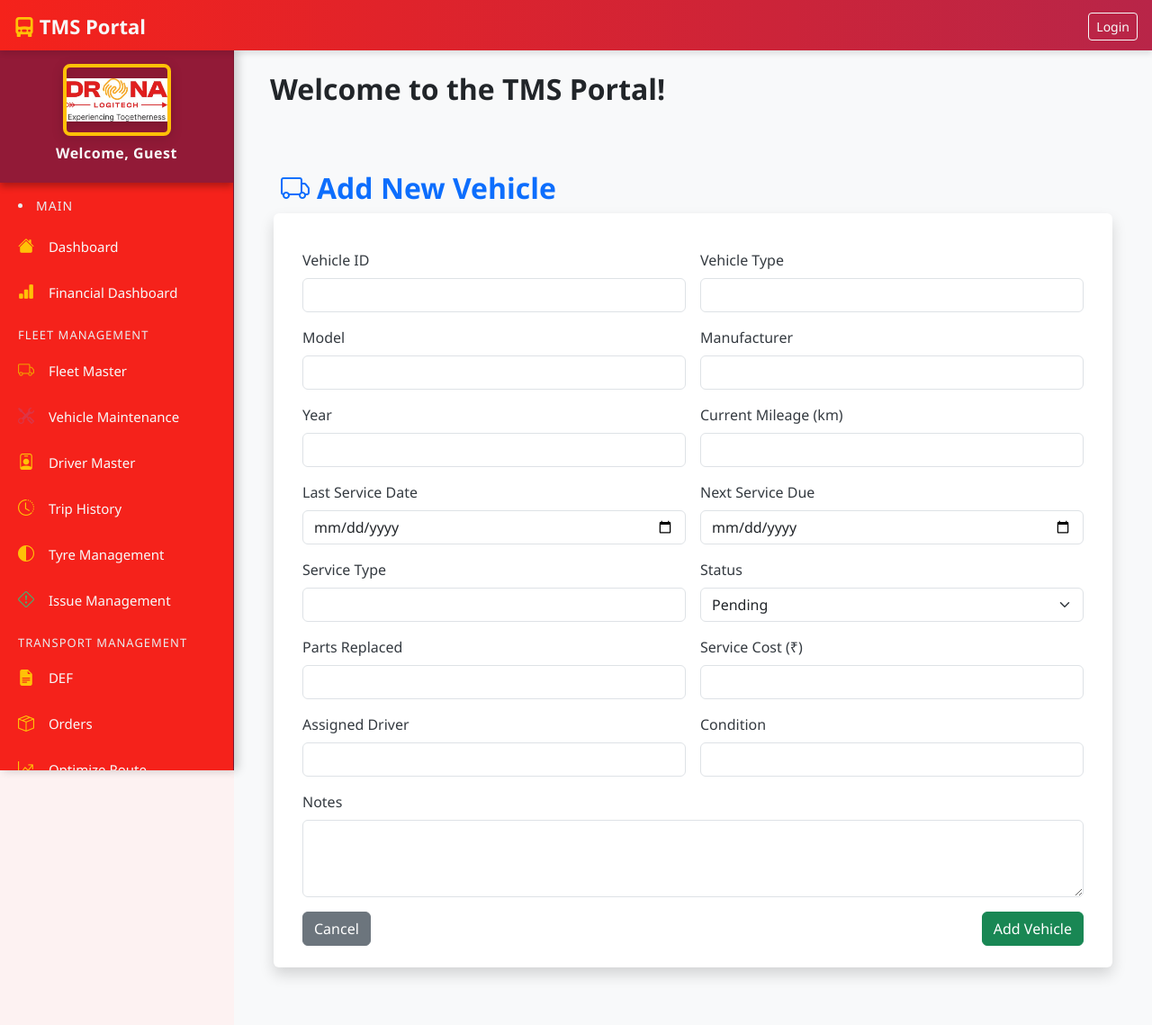
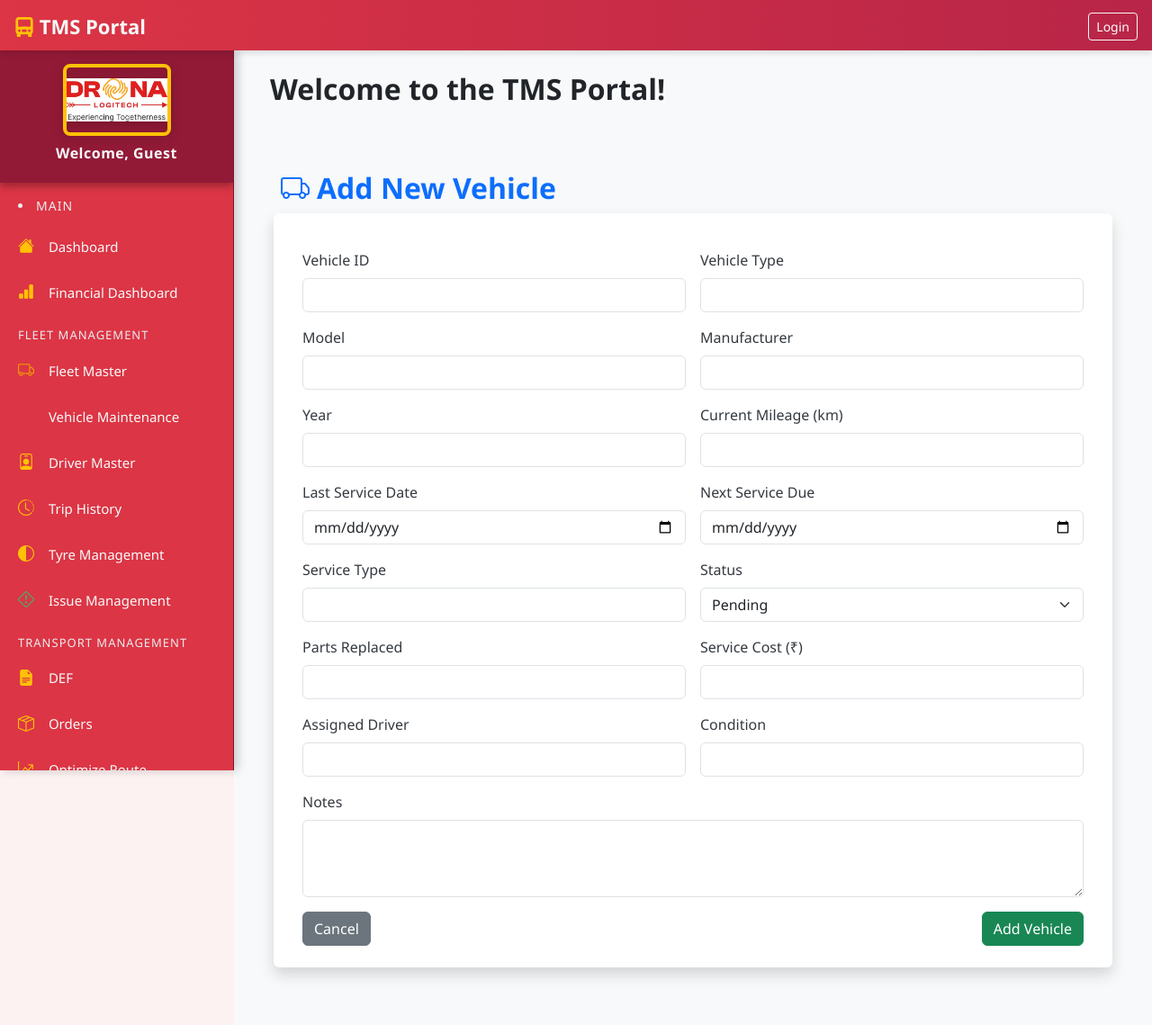
Before and after one commit to ashish86git/ashi-tms, a Flask app: page /add_vehicle in a window 1280 px wide. Shown: the whole page at 90% size. Run offline with Flask 3, Linux system fonts and the light colour scheme; some libraries are stand-ins or nearby versions.

Commit message:
Add files via upload

```diff
--- a/templates/layout.html
+++ b/templates/layout.html
@@ -13,7 +13,7 @@
   <style>
 
     :root {
-      --primary-maroon: #f5221b; /* Richer, Professional Maroon */
+      --primary-maroon: #dc3545; /* Richer, Professional Maroon */
       --secondary-red: #C73E4E; /* Slightly lighter red for accents */
       --accent-gold: #FFC107; /* A sophisticated gold/yellow for highlights (instead of bright red) */
       --text-dark: #343a40; /* Darker text color for better readability on light background */
```
